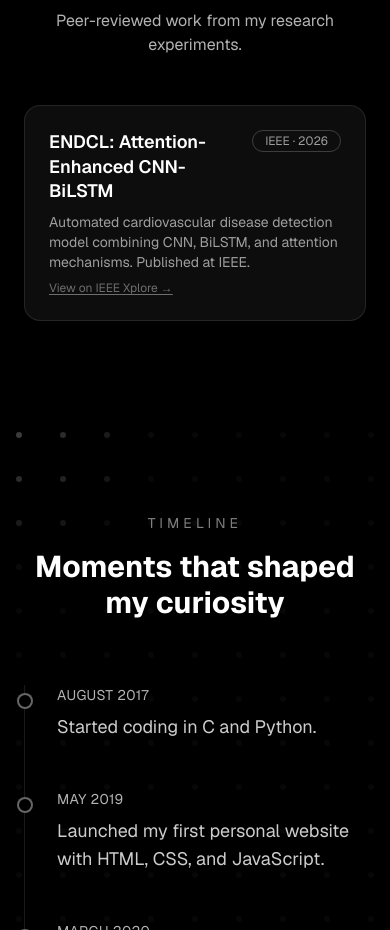
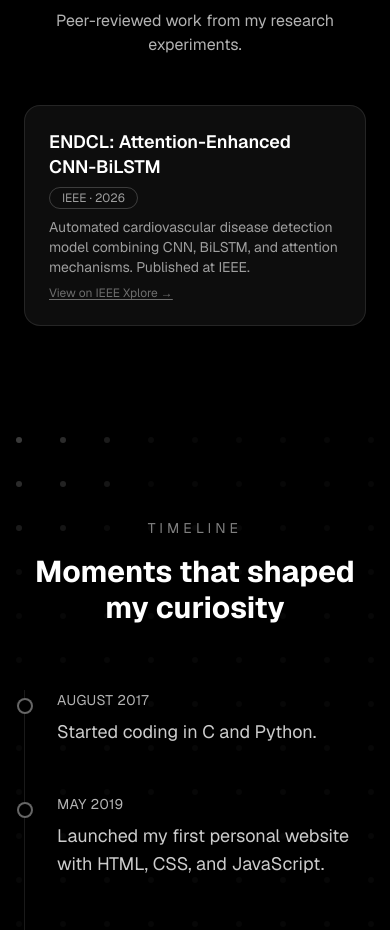
Before and after one commit to jzjason20/profile-next, a Next.js app: page / in a window 390 px wide. Shown: the part 3960-4890 px from the top of the page. Built offline with nearby package versions, Linux system fonts and the light colour scheme.

Commit message:
Fix PublicationsSection mobile layout
Stack title and venue badge vertically on mobile, side-by-side on sm+ screens to prevent cramping on narrow viewports.

https://claude.ai/code/session_017ydphwyvvnnercvdoztBoq

```diff
--- a/src/components/PublicationsSection.tsx
+++ b/src/components/PublicationsSection.tsx
@@ -25,11 +25,11 @@ export function PublicationsSection() {
               rel="noopener noreferrer"
               className="group flex flex-col gap-2 rounded-2xl border border-white/10 bg-white/5 p-6 transition-all duration-300 hover:border-white/20 hover:bg-white/10"
             >
-              <div className="flex items-start justify-between gap-4">
+              <div className="flex flex-col gap-2 sm:flex-row sm:items-start sm:justify-between sm:gap-4">
                 <h3 className="text-lg font-semibold leading-snug group-hover:text-white/90">
                   {pub.title}
                 </h3>
-                <span className="shrink-0 rounded-full border border-white/20 px-3 py-0.5 text-xs text-white/60">
+                <span className="w-fit shrink-0 rounded-full border border-white/20 px-3 py-0.5 text-xs text-white/60">
                   {pub.venue} · {pub.year}
                 </span>
               </div>
```
